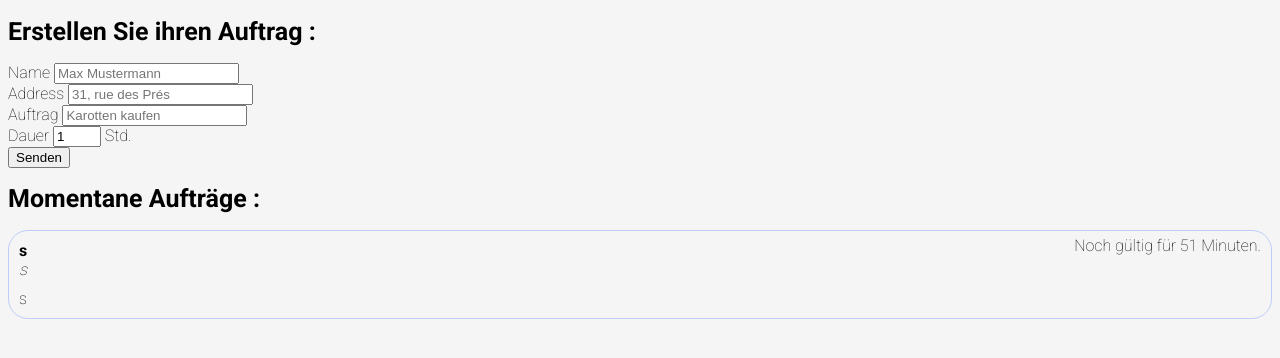
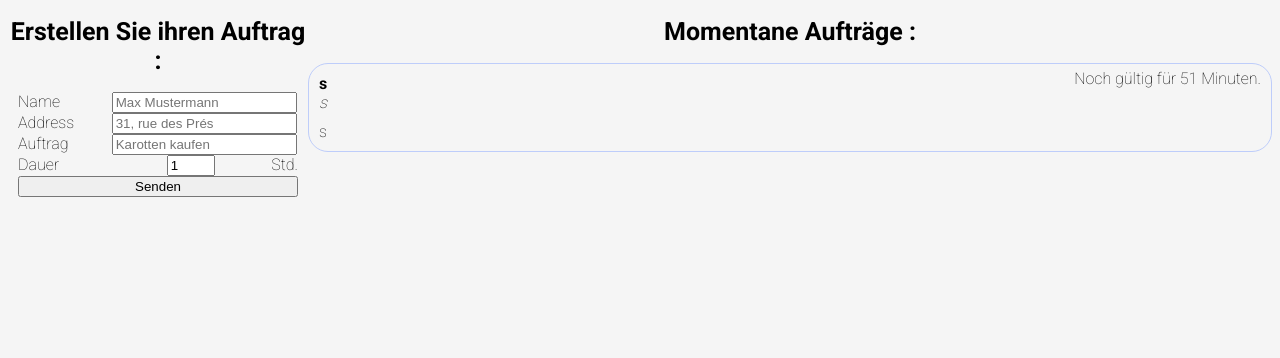
Before and after one commit to simplecare-app/simplecare, a PHP site: page / in a window 1280 px wide. Shown: the part 112-470 px from the top of the page. Run offline with PHP 8.4, Linux system fonts and the light colour scheme.

Commit message:
Add files via upload

```diff
--- a/style.css
+++ b/style.css
@@ -16,7 +16,7 @@ header {
 
 h1 {
     font-size: 25px;
-    padding: blue;
+    text-align: center;
 }
 
 .a{
@@ -80,6 +80,50 @@ span.dauer {
     margin-right: 10px;
 }
 
+form {
+
+    padding: 0px 10px 30px;
+    box-sizing: border-box;
+    width: 300px;
+    position: relative;
+    display: flex;
+    flex-wrap: wrap;
+    justify-content: space-between;
+
+  }
+
+  form > label {
+    flex-basis: 33%;
+  }
+
+  form > input[type="text"] {
+    flex-basis: 60%;
+  }
+
+  form > button {
+    flex-basis: 100%;
+  }
+
+  .gesamtbox {
+    position: relative;
+    display: flex;
+    flex-wrap: wrap;
+    justify-content: space-between;
+
+  }
+  .eingabebox {
+      flex-basis: 300px;
+  }
+  .annonces {
+    flex-grow: 1;
+    min-width: 300px;
+  }
+
+  span#code {
+      color: red;
+      font-weight: bold;
+  }
+
 @media only screen and (max-width: 680px) {
     .navbar {
         flex-direction: column;
```
